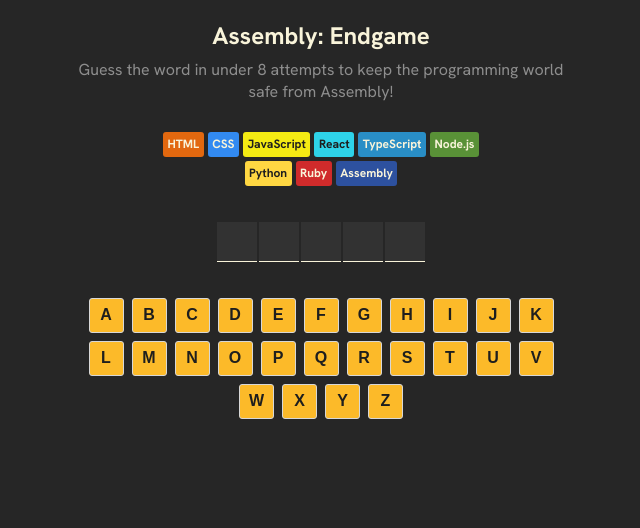
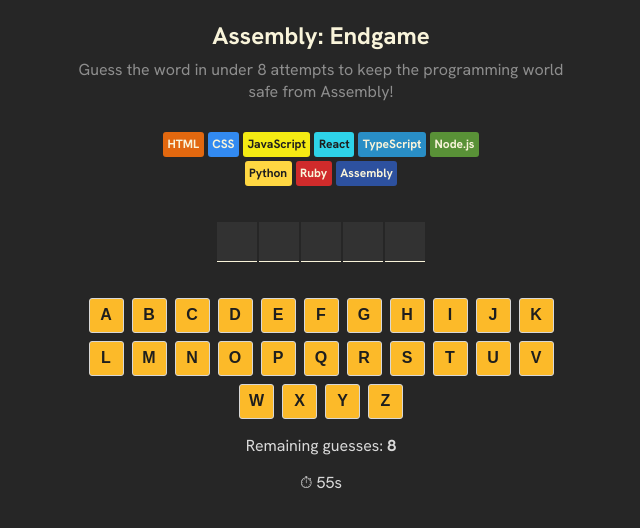
Before and after one commit to rahmatrafli1/assembly-end-game, a React (Vite) app: page / in a window 1280 px wide. Shown: the top 528 px of the page, without its empty margins (319-959 px from the left). Built offline with nearby package versions, Linux system fonts and the light colour scheme.

Commit message:
Implement game timer and anti-confetti effect for game loss; adjust new game button margin

```diff
--- a/App.jsx
+++ b/App.jsx
@@ -24,15 +24,20 @@ export default function AssemblyEndGame() {
   const [currentWord, setCurrentWord] = useState(() => getRandomWord());
   const [guessedLetters, setGuessedLetters] = useState([]);
 
-  const numGuessesLeft = languages.length - 1;
+  const TIME_LIMIT = 60;
+  const [timeLeft, setTimeLeft] = useState(TIME_LIMIT);
+
+  const maxWrongGuesses = languages.length - 1;
   const wrongGuessCount = guessedLetters.filter(
     (letter) => !currentWord.includes(letter),
   ).length;
+  const numGuessesLeft = maxWrongGuesses - wrongGuessCount;
 
   const isGameWon = currentWord
     .split("")
     .every((letter) => guessedLetters.includes(letter));
-  const isGameLost = wrongGuessCount >= numGuessesLeft;
+  const isTimeUp = timeLeft <= 0;
+  const isGameLost = !isGameWon && (numGuessesLeft <= 0 || isTimeUp);
   const isGameOver = isGameWon || isGameLost;
 
   const lastGuessedLetter = guessedLetters[guessedLetters.length - 1];
@@ -124,7 +129,11 @@ export default function AssemblyEndGame() {
     return (
       <>
         <h2>Game over!</h2>
-        <p>You lose! Better start learning Assembly 😭</p>
+        <p>
+          {isTimeUp
+            ? "Time's up! ⏰"
+            : "You lose! Better start learning Assembly 😭"}
+        </p>
       </>
     );
   }
@@ -132,6 +141,7 @@ export default function AssemblyEndGame() {
   function startNewGame() {
     setCurrentWord(getRandomWord());
     setGuessedLetters([]);
+    setTimeLeft(TIME_LIMIT);
   }
 
   const { width, height } = useViewportSize();
@@ -147,6 +157,12 @@ export default function AssemblyEndGame() {
     };
   }, [isGameWon]);
 
+  useEffect(() => {
+    if (isGameWon || isGameLost) return;
+    const id = setInterval(() => setTimeLeft((t) => t - 1), 1000);
+    return () => clearInterval(id);
+  }, [isGameWon, isGameLost]);
+
   return (
     <main>
       {isGameWon && (
@@ -156,6 +172,22 @@ export default function AssemblyEndGame() {
           recycle={false}
           numberOfPieces={500}
         />
+      )}
+      {isGameLost && (
+        <div className="anti-confetti" aria-hidden="true">
+          {Array.from({ length: 30 }, (_, i) => (
+            <span
+              key={i}
+              style={{
+                left: `${Math.random() * 100}%`,
+                animationDelay: `${Math.random() * 2}s`,
+                animationDuration: `${2 + Math.random() * 3}s`,
+              }}
+            >
+              {["💀", "☠️", "🐛", "💥"][i % 4]}
+            </span>
+          ))}
+        </div>
       )}
       <header className="game-header">
         <h1>Assembly: Endgame</h1>
@@ -187,6 +219,10 @@ export default function AssemblyEndGame() {
         </p>
       </section>
       <section className="keyboard">{keyboardElements}</section>
+      <p className="guesses-left">
+        Remaining guesses: <strong>{numGuessesLeft}</strong>
+      </p>
+      <p className={clsx("timer", timeLeft <= 10 && "danger")}>⏱ {timeLeft}s</p>
       {isGameOver && (
         <button className="new-game" onClick={startNewGame}>
           New Game
--- a/index.css
+++ b/index.css
@@ -182,7 +182,7 @@ button.new-game {
   height: 40px;
   padding: 6px 12px;
   display: block;
-  margin: 36px auto 0;
+  margin: 20px auto 0;
   cursor: pointer;
 }
 
@@ -212,3 +212,25 @@ canvas {
   left: 0;
   pointer-events: none;
 }
+
+.anti-confetti {
+  position: fixed;
+  inset: 0;
+  pointer-events: none;
+  overflow: hidden;
+  z-index: 10;
+}
+
+.anti-confetti span {
+  position: absolute;
+  top: -2rem;
+  font-size: 1.5rem;
+  animation: fall linear forwards;
+}
+
+@keyframes fall {
+  to {
+    transform: translateY(110vh) rotate(360deg);
+    opacity: 0.6;
+  }
+}
```
